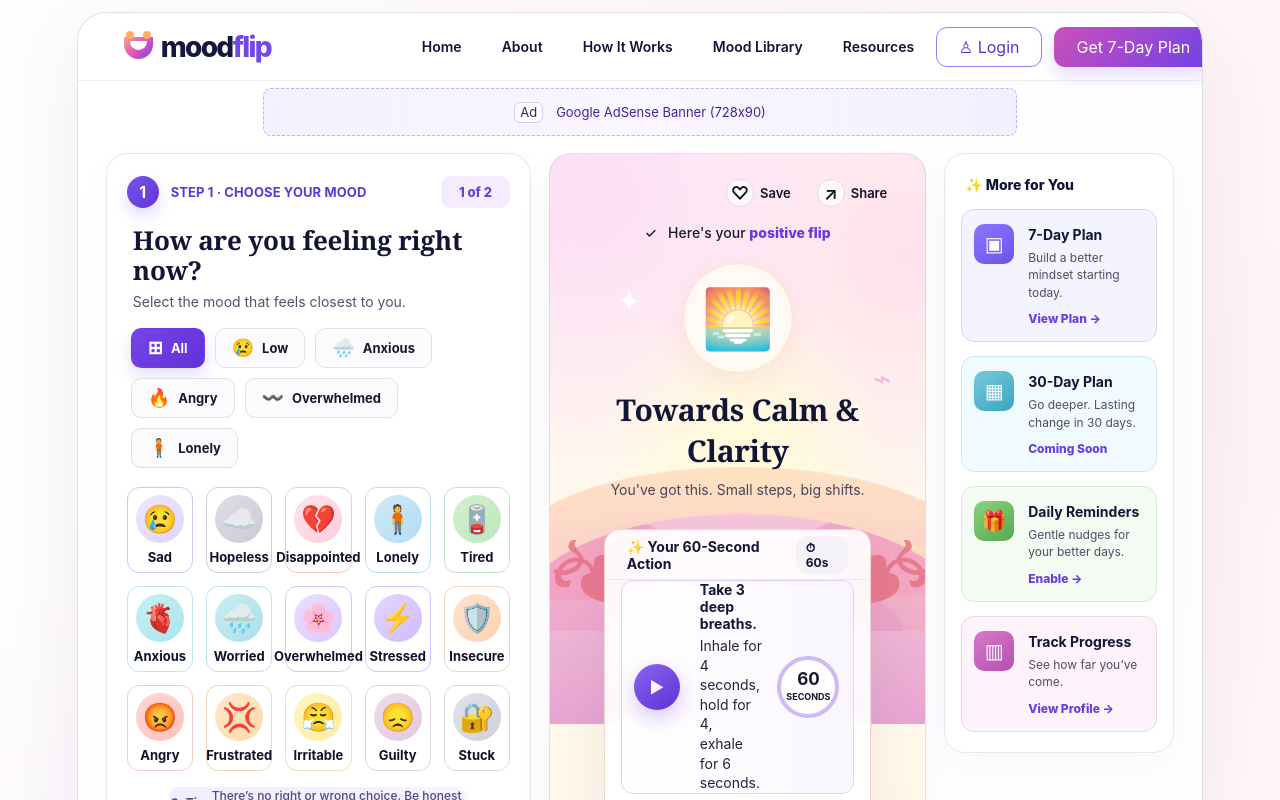
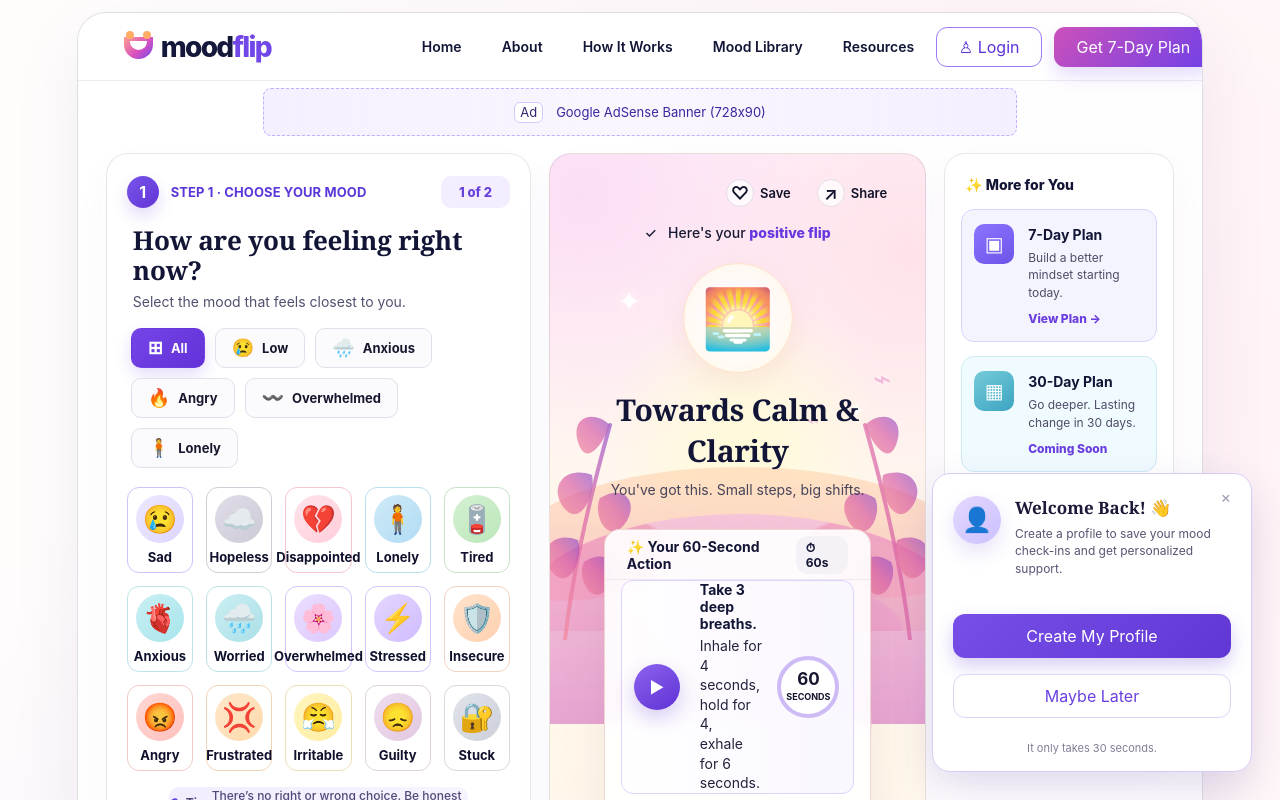
Before and after one commit to CodeStackLab/moodflip-website, a Next.js app: page / in a window 1280 px wide. Shown: the top 800 px of the page. Built offline with nearby package versions, Linux system fonts and the light colour scheme.

Commit message:
Add SVG botanical leaf branches with gradient leaves and fix welcomeCard popup styling

```diff
--- a/app/page.module.css
+++ b/app/page.module.css
@@ -544,15 +544,13 @@
 .plantLeft,
 .plantRight {
   position: absolute;
-  bottom: 20px;
-  color: #e66f82;
-  font-size: 128px;
-  line-height: .7;
-  font-family: serif;
-  opacity: .8;
+  z-index: 2;
+  bottom: 0px;
+  pointer-events: none;
+  opacity: .88;
 }
-.plantLeft { left: -6px; transform: rotate(18deg); }
-.plantRight { right: -11px; transform: scaleX(-1) rotate(18deg); }
+.plantLeft { left: -10px; }
+.plantRight { right: -10px; }
 
 .actionCard {
   position: relative;
@@ -1342,3 +1340,122 @@
   font-size: 13px;
   line-height: 1.6;
 }
+
+/* =============================================
+   WELCOME BACK POPUP CARD STYLING
+   ============================================= */
+
+.welcomeCard {
+  position: fixed;
+  right: 28px;
+  bottom: 28px;
+  z-index: 100;
+  width: 320px;
+  border-radius: 18px;
+  border: 1px solid #d8ccf7;
+  background: #ffffff;
+  box-shadow: 0 16px 40px rgba(78, 52, 140, 0.16);
+  padding: 22px 20px 16px;
+  animation: slideUpIn 0.3s ease-out;
+}
+
+@keyframes slideUpIn {
+  from { opacity: 0; transform: translateY(20px); }
+  to { opacity: 1; transform: translateY(0); }
+}
+
+.closeWelcome {
+  position: absolute;
+  right: 14px;
+  top: 12px;
+  border: none;
+  background: transparent;
+  color: #a29bb3;
+  font-size: 20px;
+  cursor: pointer;
+  line-height: 1;
+}
+
+.closeWelcome:hover {
+  color: #534578;
+}
+
+.welcomeContent {
+  display: flex;
+  gap: 14px;
+  align-items: flex-start;
+  margin-bottom: 18px;
+}
+
+.profileBubble {
+  width: 48px;
+  height: 48px;
+  border-radius: 50%;
+  background: linear-gradient(135deg, #e4d8ff, #cdc0ff);
+  display: grid;
+  place-items: center;
+  font-size: 24px;
+  color: #6a43df;
+  flex-shrink: 0;
+}
+
+.welcomeContent h3 {
+  margin: 0 0 6px;
+  font-family: Georgia, "Times New Roman", serif;
+  font-size: 17px;
+  color: #1e1938;
+  font-weight: 700;
+}
+
+.welcomeContent p {
+  margin: 0;
+  color: #5a5472;
+  font-size: 12px;
+  line-height: 1.45;
+}
+
+.createProfile {
+  width: 100%;
+  height: 44px;
+  border: none;
+  border-radius: 12px;
+  background: linear-gradient(135deg, #784ee8, #6037d4);
+  color: white;
+  font-size: 13px;
+  font-weight: 800;
+  cursor: pointer;
+  box-shadow: 0 8px 18px rgba(100, 58, 215, 0.25);
+  margin-bottom: 8px;
+  transition: transform 0.15s ease, box-shadow 0.15s ease;
+}
+
+.createProfile:hover {
+  transform: translateY(-1px);
+  box-shadow: 0 10px 22px rgba(100, 58, 215, 0.32);
+}
+
+.maybeLater {
+  width: 100%;
+  height: 44px;
+  border: 1px solid #dcd3f5;
+  border-radius: 12px;
+  background: #ffffff;
+  color: #6a40df;
+  font-size: 13px;
+  font-weight: 700;
+  cursor: pointer;
+  margin-bottom: 12px;
+  transition: background 0.15s ease, border-color 0.15s ease;
+}
+
+.maybeLater:hover {
+  background: #f7f3ff;
+  border-color: #c4b3f2;
+}
+
+.welcomeCard small {
+  display: block;
+  text-align: center;
+  color: #847d96;
+  font-size: 11px;
+}
--- a/app/page.tsx
+++ b/app/page.tsx
@@ -219,8 +219,44 @@ export default function HomePage() {
               <span className={styles.birdTwo}>⌁</span>
               <div className={styles.hillBack} />
               <div className={styles.hillFront} />
-              <div className={styles.plantLeft}>❧</div>
-              <div className={styles.plantRight}>❧</div>
+
+              {/* Left Plant Branch SVG */}
+              <div className={styles.plantLeft}>
+                <svg width="100" height="240" viewBox="0 0 100 240" fill="none" xmlns="http://www.w3.org/2000/svg">
+                  <defs>
+                    <linearGradient id="leafGradLeft" x1="0%" y1="100%" x2="100%" y2="0%">
+                      <stop offset="0%" stopColor="#f38ba0" stopOpacity="0.85" />
+                      <stop offset="55%" stopColor="#d962a7" stopOpacity="0.8" />
+                      <stop offset="100%" stopColor="#8d49c7" stopOpacity="0.75" />
+                    </linearGradient>
+                  </defs>
+                  <path d="M 25 240 Q 35 150 70 25" stroke="url(#leafGradLeft)" strokeWidth="4" strokeLinecap="round" />
+                  <path d="M 70 25 C 55 10, 30 15, 38 42 C 46 69, 64 42, 70 25 Z" fill="url(#leafGradLeft)" />
+                  <path d="M 52 75 C 24 65, 8 88, 24 108 C 40 128, 56 95, 52 75 Z" fill="url(#leafGradLeft)" />
+                  <path d="M 60 98 C 86 82, 100 105, 84 125 C 68 145, 52 115, 60 98 Z" fill="url(#leafGradLeft)" />
+                  <path d="M 38 140 C 12 130, -4 152, 12 172 C 28 192, 44 160, 38 140 Z" fill="url(#leafGradLeft)" />
+                  <path d="M 44 162 C 68 146, 84 168, 68 188 C 52 208, 36 178, 44 162 Z" fill="url(#leafGradLeft)" />
+                </svg>
+              </div>
+
+              {/* Right Plant Branch SVG */}
+              <div className={styles.plantRight}>
+                <svg width="100" height="240" viewBox="0 0 100 240" fill="none" xmlns="http://www.w3.org/2000/svg">
+                  <defs>
+                    <linearGradient id="leafGradRight" x1="0%" y1="100%" x2="100%" y2="0%">
+                      <stop offset="0%" stopColor="#f38ba0" stopOpacity="0.85" />
+                      <stop offset="55%" stopColor="#d962a7" stopOpacity="0.8" />
+                      <stop offset="100%" stopColor="#8d49c7" stopOpacity="0.75" />
+                    </linearGradient>
+                  </defs>
+                  <path d="M 75 240 Q 65 150 30 25" stroke="url(#leafGradRight)" strokeWidth="4" strokeLinecap="round" />
+                  <path d="M 30 25 C 45 10, 70 15, 62 42 C 54 69, 36 42, 30 25 Z" fill="url(#leafGradRight)" />
+                  <path d="M 48 75 C 76 65, 92 88, 76 108 C 60 128, 44 95, 48 75 Z" fill="url(#leafGradRight)" />
+                  <path d="M 40 98 C 14 82, 0 105, 16 125 C 32 145, 48 115, 40 98 Z" fill="url(#leafGradRight)" />
+                  <path d="M 62 140 C 88 130, 104 152, 88 172 C 72 192, 56 160, 62 140 Z" fill="url(#leafGradRight)" />
+                  <path d="M 56 162 C 32 146, 16 168, 32 188 C 48 208, 64 178, 56 162 Z" fill="url(#leafGradRight)" />
+                </svg>
+              </div>
             </div>
 
             <div className={styles.actionCard}>
@@ -264,7 +300,7 @@ export default function HomePage() {
                 className={styles.saveButton}
                 onClick={() => setSaved((value) => !value)}
               >
-                <span>{saved ? "✓" : "♡"}</span> {saved ? "Saved to My Check-ins" : "Save to My Check-ins"}
+                <span>{saved ? "✓" : "🔖"}</span> {saved ? "Saved to My Check-ins" : "Save to My Check-ins"}
               </button>
             </div>
           </section>
```
